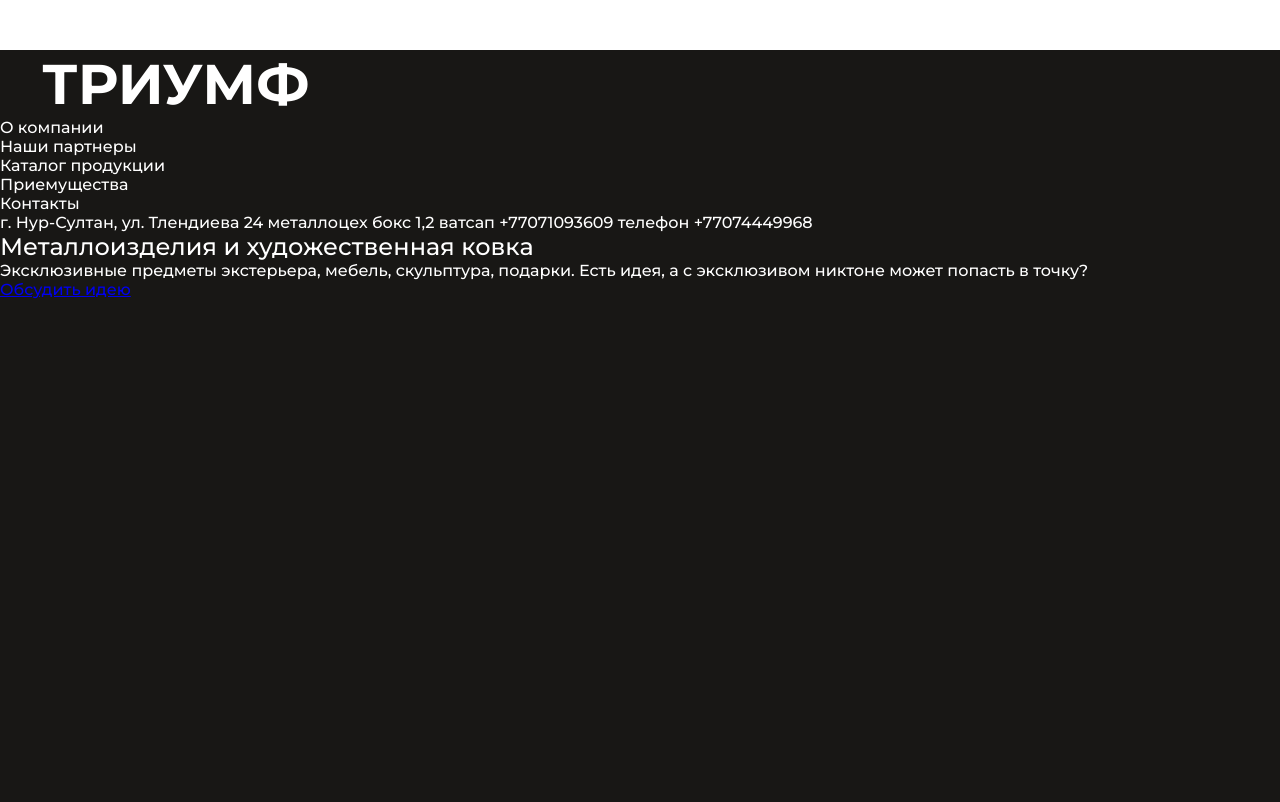
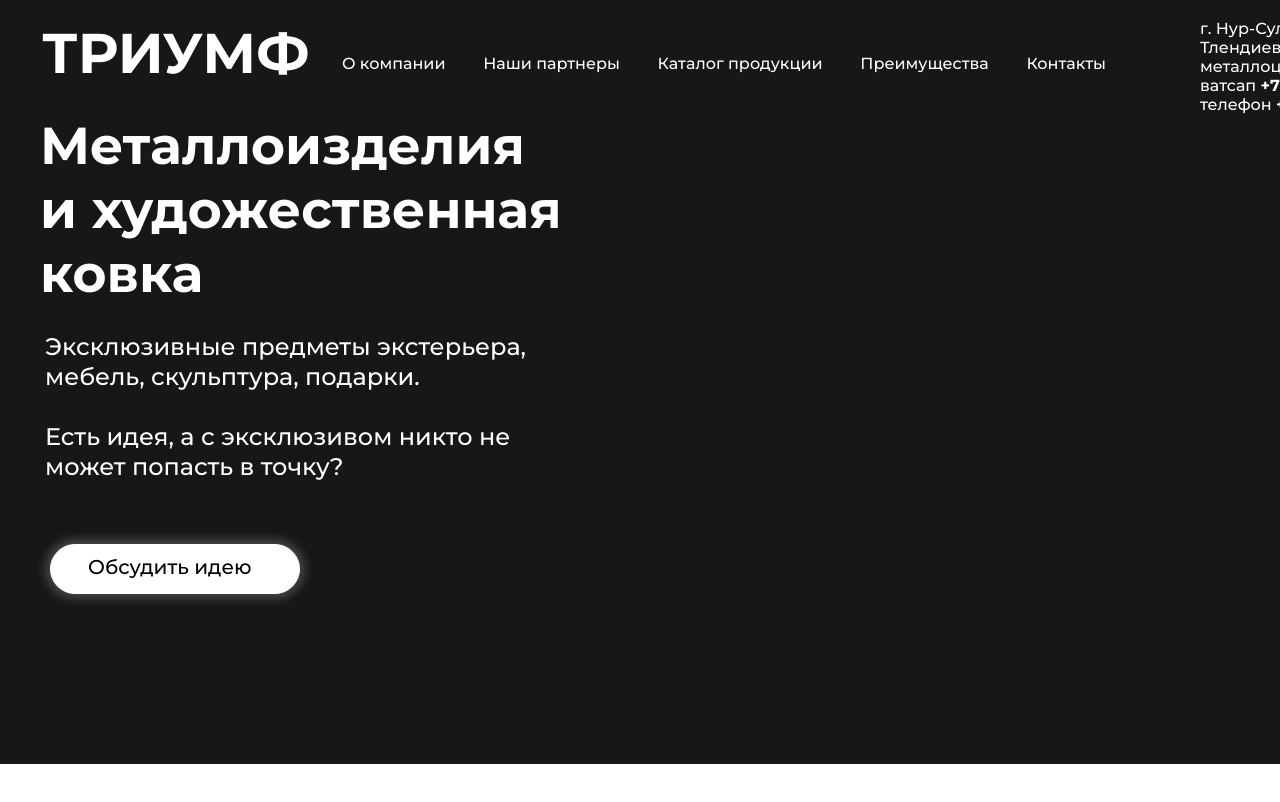
Before and after one commit to CTEPXMGN/first-commit, a plain HTML site: page index.html in a window 1280 px wide. Shown: the top 802 px of the page. Drawn offline with Linux system fonts and the light colour scheme.

Commit message:
Added first page

```diff
--- a/index.html
+++ b/index.html
@@ -12,18 +12,30 @@
 </head>
 <body>
     <header class="header">
-        <h1 class="logo">ТРИУМФ</h1>
-        <ul class="menu">
-            <li class="menu-about">О компании</li>
-            <li class="menu-partners">Наши партнеры</li>
-            <li class="menu-catalog">Каталог продукции</li>
-            <li class="menu-advantage">Приемущества</li>
-            <li class="menu-contacts">Контакты</li>
-        </ul>
-        <p class="contacts">г. Нур-Султан, ул. Тлендиева 24 металлоцех бокс 1,2 ватсап +77071093609 телефон +77074449968</p>
-        <h2>Металлоизделия и художественная ковка</h2>
-        <p>Эксклюзивные предметы экстерьера, мебель, скульптура, подарки. Есть идея, а с эксклюзивом никтоне может попасть в точку?</p>
-        <a href="#">Обсудить идею</a>
+        <div class="navigation">
+            <h1 class="logo">ТРИУМФ</h1>
+            <ul class="navigation-list">
+                <li class="navigation-item">
+                    <a href="#" class="navigation-link">О компании</a>
+                </li>
+                <li class="navigation-item">
+                    <a href="#" class="navigation-link">Наши партнеры</a>
+                </li>
+                <li class="navigation-item">
+                    <a href="#" class="navigation-link">Каталог продукции</a>
+                </li>
+                <li class="navigation-item">
+                    <a href="#" class="navigation-link">Преимущества</a>
+                </li>
+                <li class="navigation-item">
+                    <a href="#" class="navigation-link">Контакты</a>
+                </li>
+            </ul>
+            <p class="contacts">г. Нур-Султан, ул. Тлендиева 24 металлоцех бокс 1,2 ватсап <strong>+77071093609</strong> телефон <strong>+77074449968</strong></p>
+        </div>
+        <h2 class="product">Металлоизделия и художественная ковка</h2>
+        <p class="description">Эксклюзивные предметы экстерьера, мебель, скульптура, подарки. <br><br> Есть идея, а с эксклюзивом никто не может попасть в точку?</p>
+        <a href="#" class="idea">Обсудить идею</a>
     </header>
     <main>
 
--- a/style.css
+++ b/style.css
@@ -25,6 +25,7 @@ img {
 
 .header {
     margin: 0 auto;
+    padding-top: 19px;
     width: 1440px;
     height: 764px;
     background-color: #181715;
@@ -32,8 +33,12 @@ img {
     color: #fff;
 }
 
+.navigation {
+    display: grid;
+    grid-template-columns: 272px 1fr 240px;
+    column-gap: 35px;
+}
 .logo {
-    margin-top: 50px;
     margin-left: 42px;
     font-family: 'Montserrat';
     font-style: normal;
@@ -42,3 +47,56 @@ img {
     line-height: 68px;
     color: #FFFFFF;
 }
+
+.navigation-list {
+    display: flex;
+    margin-left: 35px;
+    margin-right: 59px;
+    justify-content: space-between;
+}
+
+.navigation-link {
+    text-decoration: none;
+    color: #fff;
+    line-height: 90px;
+}
+
+.contacts {
+    margin-right: 27px;
+    font-size: 16px;
+}
+
+.product {
+    font-size: 52px;
+    font-weight: 700;
+    line-height: 64px;
+    width: 530px;
+    margin-left: 40px;
+}
+
+.description {
+    font-size: 24px;
+    font-weight: 500;
+    line-height: 30px;
+    margin-left: 45px;
+    margin-top: 26px;
+    width: 490px;
+}
+
+.idea {
+    display: inline-block;
+    text-decoration: none;
+    line-height: 45px;
+    font-weight: 500;
+    font-size: 20px;
+    color: black;
+    width: 250px;
+    height: 50px;
+    padding-left: 37px;
+    margin-left: 50px;
+    margin-top: 62px;
+    background-color: white;
+    border: 1px solid white;
+    border-radius: 25px;
+    box-shadow: 0px 0px 10px 5px rgb(255, 255, 255, .2);
+}
```
